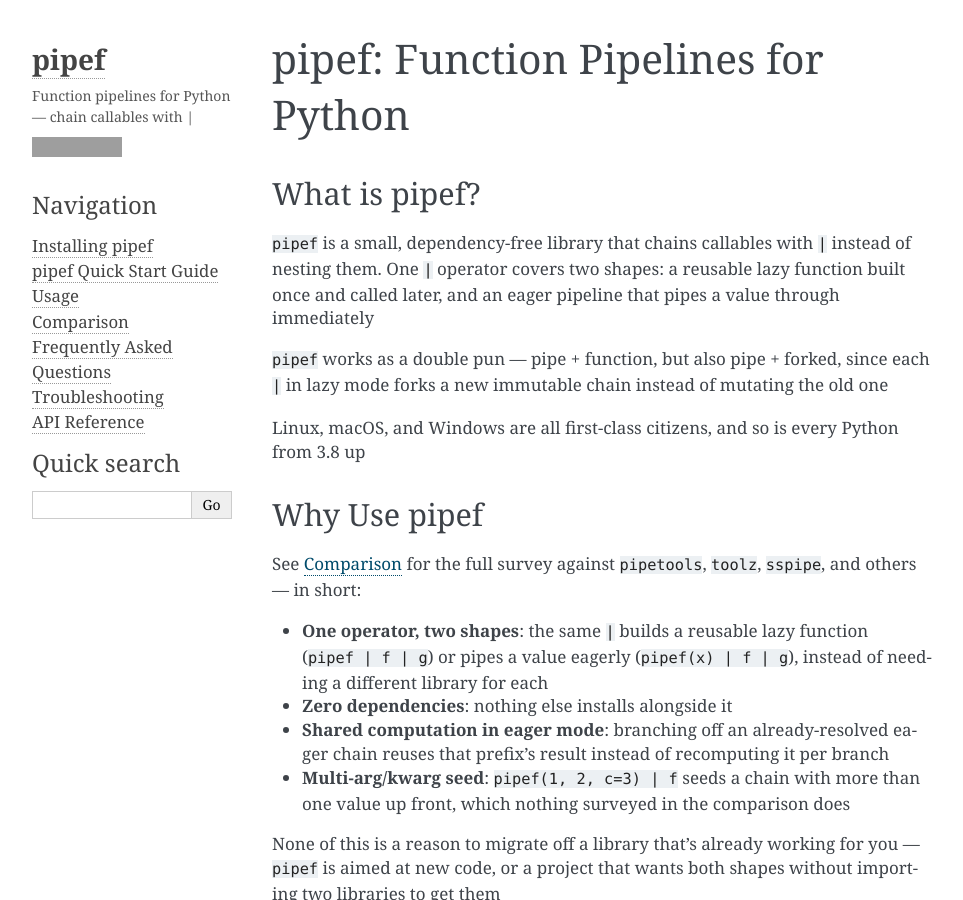
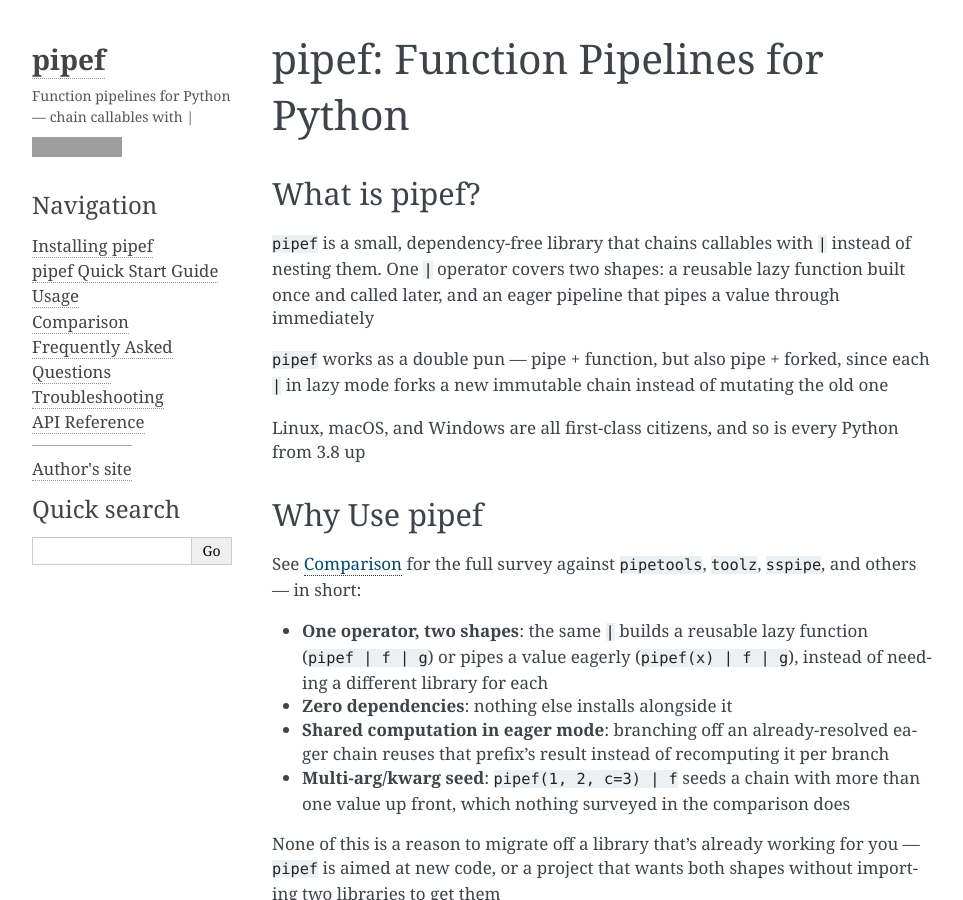
Before and after one commit to angelkenneth/pipef, a Sphinx documentation site: the page built from docs/index.md, in a window 1280 px wide and 900 px high. Shown: the whole window, without its empty margins (148-1111 px from the left). Built offline with Sphinx 7.4.7, drawn with Linux system fonts in a browser that asks for light colours; grey boxes are pictures that could not be loaded.

Commit message:
docs(na-0): added author website link to docs sidebar
Co-Authored-By: Claude Sonnet 5 <noreply@anthropic.com>

```diff
--- a/docs/conf.py
+++ b/docs/conf.py
@@ -46,6 +46,7 @@ html_theme_options = {
     "show_powered_by": False,
     "show_related": False,
     "fixed_sidebar": True,
+    "extra_nav_links": {"Author's site": "https://www.aktolentino.com"},
 }
 html_sidebars = {
     "**": ["about.html", "navigation.html", "relations.html", "searchbox.html"],
```
